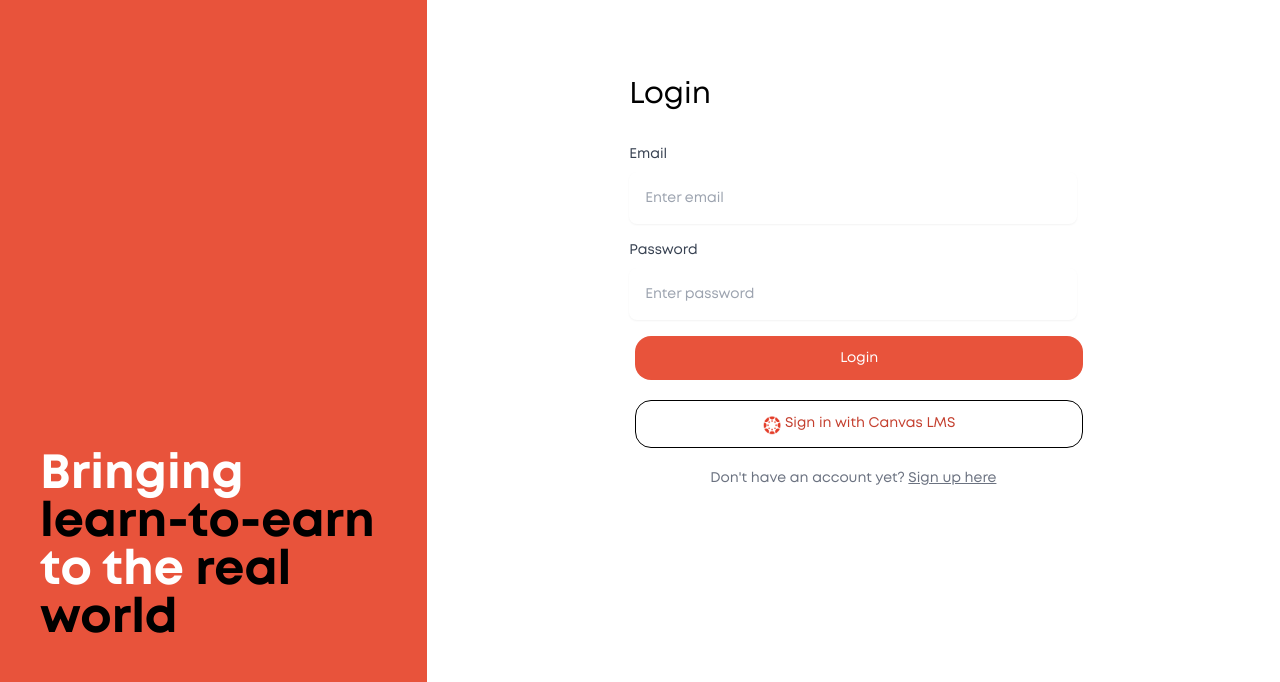
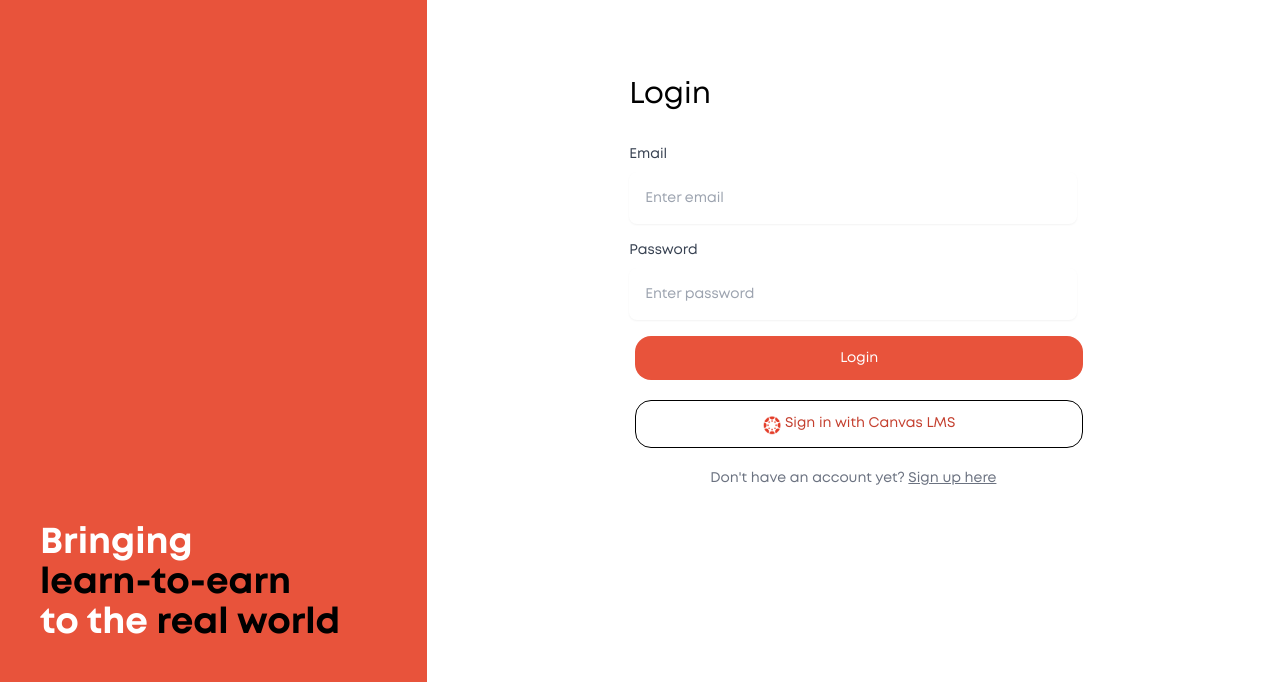
Before and after one commit to goellavish10/client-edcontract, a plain HTML site: page index.html in a window 1280 px wide. Shown: the part 118-800 px from the top of the page. Drawn offline with nearby package versions, Linux system fonts and the light colour scheme.

Commit message:
Brandline font size change

```diff
--- a/index.html
+++ b/index.html
@@ -19,7 +19,7 @@
           width="200"
           class="block"
         />
-        <div class="px-5 text-black text-5xl brandline">
+        <div class="px-5 text-black text-4xl brandline">
           <span class="text-white brandline">Bringing</span><br />
           learn-to-earn <br /><span class="text-white brandline">to the</span>
           real world
```
